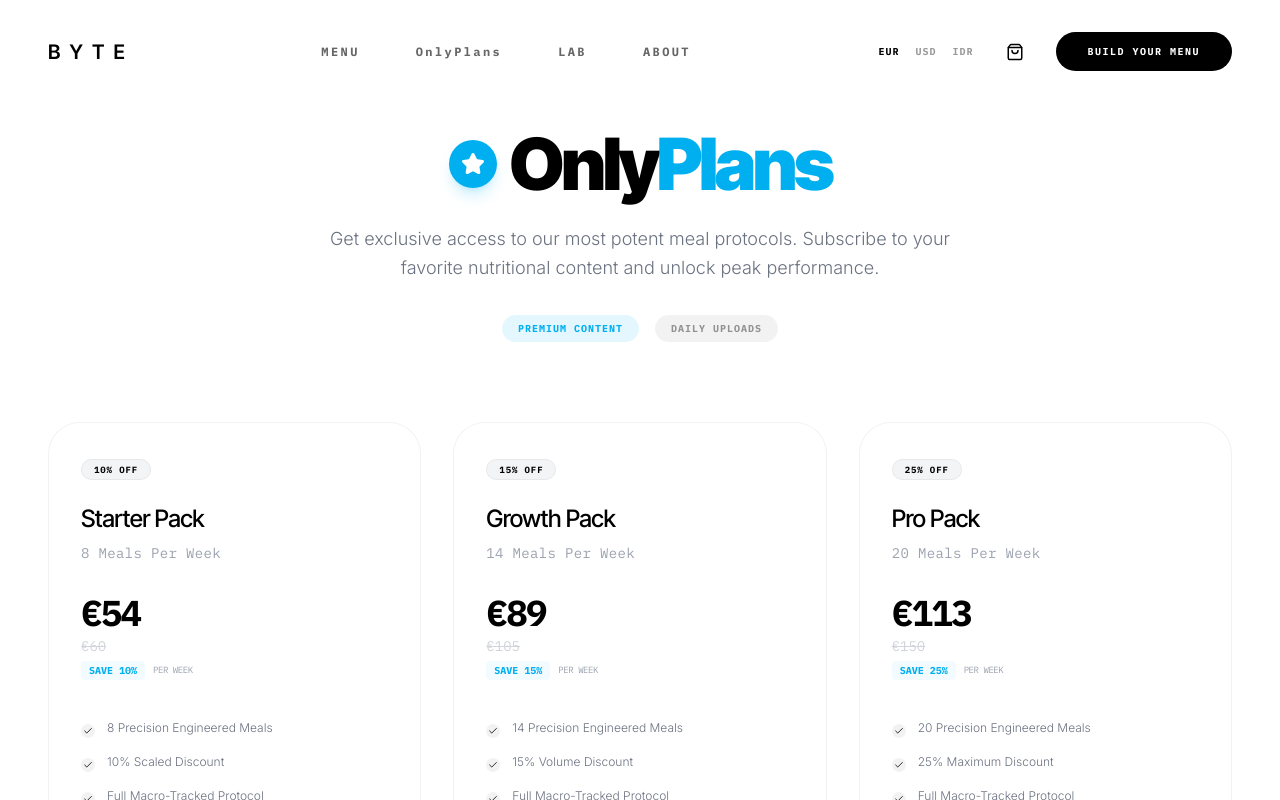
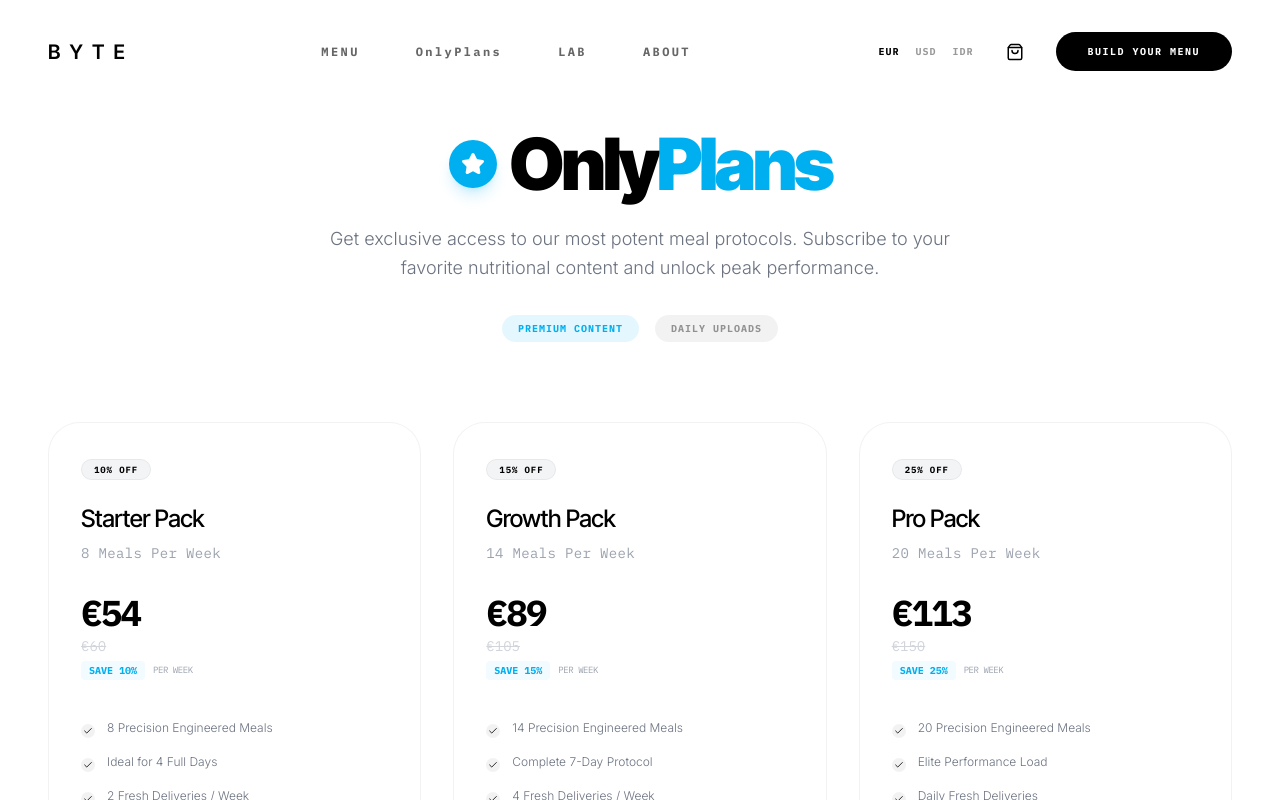
Before and after one commit to gitcipi/BYTELAB, a React (Vite) app: page /plans in a window 1280 px wide. Shown: the top 800 px of the page. Built offline with nearby package versions, Linux system fonts and the light colour scheme.

Commit message:
feat(plans): blend discount marketing with freshness and delivery logistics

```diff
--- a/src/pages/Plans.tsx
+++ b/src/pages/Plans.tsx
@@ -41,7 +41,7 @@ const Plans = () => {
       discount: 10,
       basePrice: 60,
       tag: '10% OFF',
-      features: ['8 Precision Engineered Meals', '10% Scaled Discount', 'Full Macro-Tracked Protocol', 'Microwaveable Tupperware'],
+      features: ['8 Precision Engineered Meals', 'Ideal for 4 Full Days', '2 Fresh Deliveries / Week', 'Microwaveable Tupperware'],
       color: 'accent'
     },
     {
@@ -51,7 +51,7 @@ const Plans = () => {
       discount: 15,
       basePrice: 105,
       tag: '15% OFF',
-      features: ['14 Precision Engineered Meals', '15% Volume Discount', 'Full Macro-Tracked Protocol', 'Microwaveable Tupperware'],
+      features: ['14 Precision Engineered Meals', 'Complete 7-Day Protocol', '4 Fresh Deliveries / Week', 'Microwaveable Tupperware'],
       color: 'blue-500'
     },
     {
@@ -61,7 +61,7 @@ const Plans = () => {
       discount: 25,
       basePrice: 150,
       tag: '25% OFF',
-      features: ['20 Precision Engineered Meals', '25% Maximum Discount', 'Full Macro-Tracked Protocol', 'Microwaveable Tupperware'],
+      features: ['20 Precision Engineered Meals', 'Elite Performance Load', 'Daily Fresh Deliveries', 'Microwaveable Tupperware'],
       color: 'emerald-500'
     }
   ];
```
